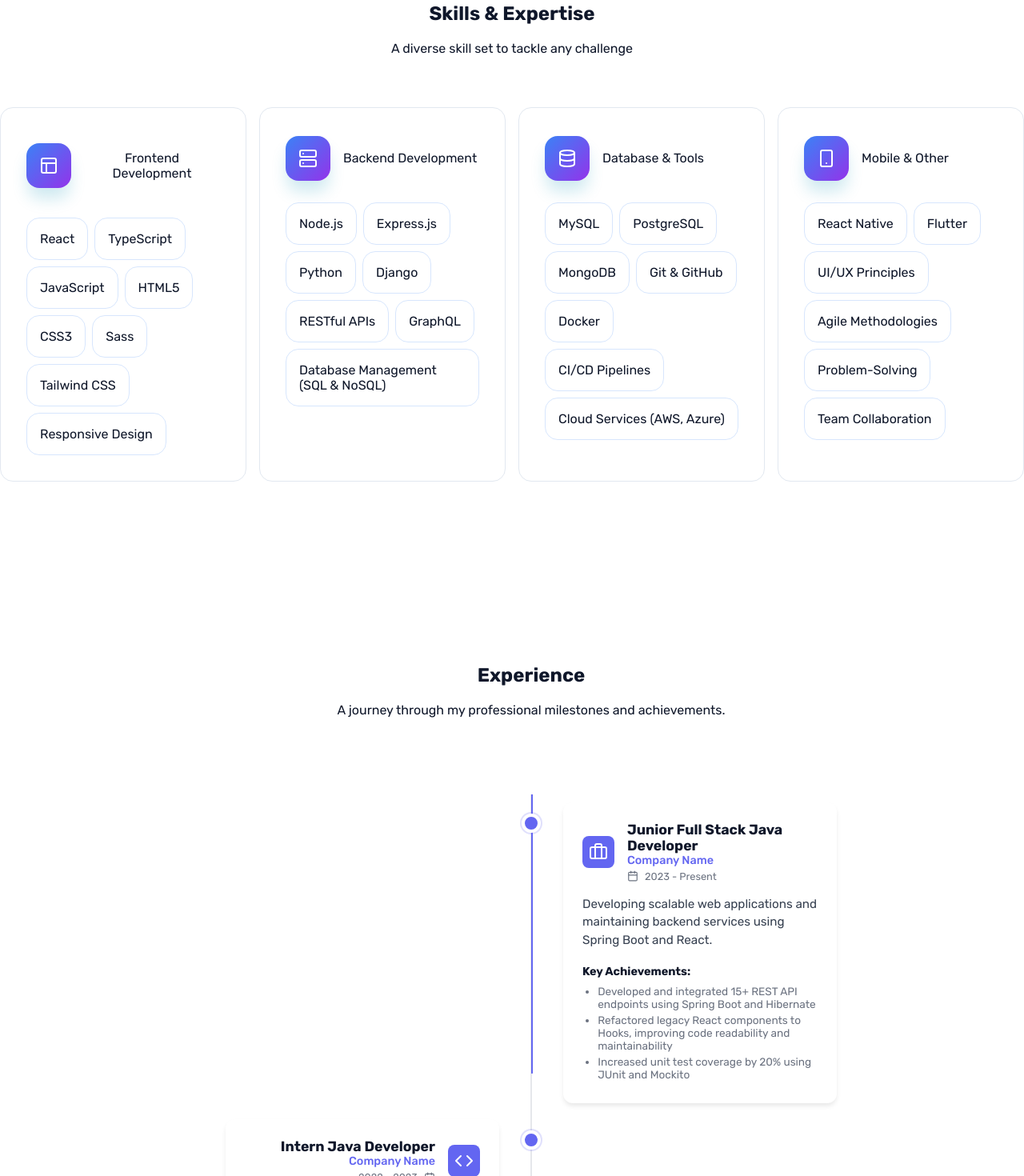
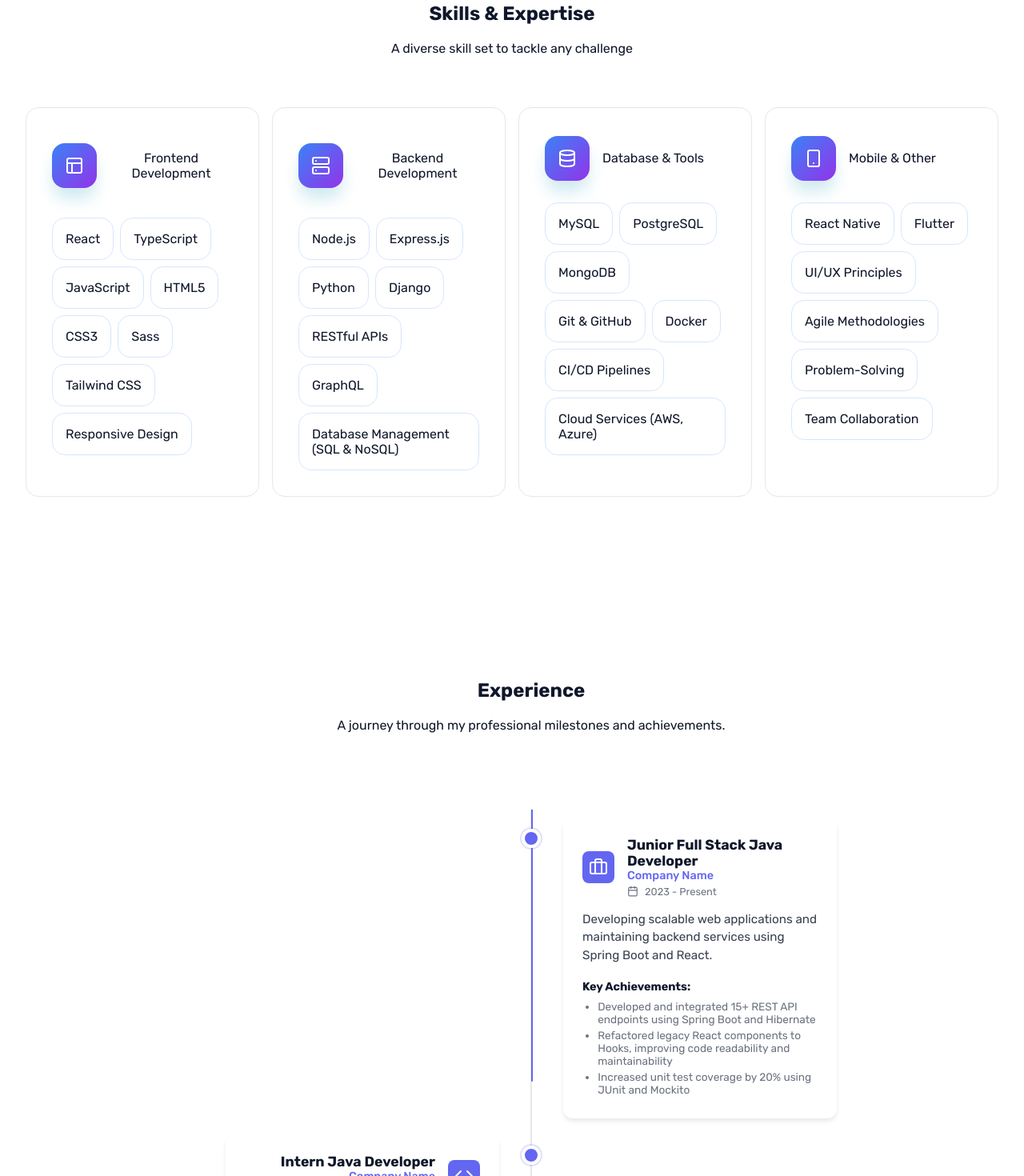
Before and after one commit to Mattias988/MKorsakowsky-V2, a Next.js app in the folder frontend/: page / in a window 1280 px wide. Shown: the part 1880-3350 px from the top of the page at 80% size. Built offline with nearby package versions, Linux system fonts and the light colour scheme; no server answers.

Commit message:
style: improve layout and responsiveness of Skills and Timeline components

```diff
--- a/frontend/src/components/Timeline/Timeline/Timeline.module.scss
+++ b/frontend/src/components/Timeline/Timeline/Timeline.module.scss
@@ -34,13 +34,17 @@ $dot-offset: calc($dot-size / 2);
 .progressLine {
   position: absolute;
   width: $line-width;
-  background-color: $primary-color; // Np. #6366f1
+  background-color: $primary-color;
   top: 0;
-  bottom: 0; // Rozciągamy na całą wysokość, ale...
+  bottom: 0;
   left: 50%;
-  transform: translateX(-50%); // Centrowanie
-  z-index: 1; // Musi być nad szarą linią
-  transform-origin: top; // KLUCZOWE: Linia będzie rosła od góry w dół
+  transform: translateX(-50%);
+  z-index: 1;
+  transform-origin: top;
+
+  @media(max-width: 768px) {
+    left: 30px;
+  }
 }
 
 .item {
@@ -50,12 +54,10 @@ $dot-offset: calc($dot-size / 2);
   box-sizing: border-box;
   z-index: 1;
 
-  // LEWA STRONA (nieparzyste)
   &:nth-child(odd) {
     left: 0;
-    text-align: right; // Tekst do prawej (opcjonalne, ładnie wygląda przy osi)
+    text-align: right;
 
-    // Header wewnątrz karty też odwracamy dla estetyki (opcjonalne)
     .cardHeader {
       flex-direction: row-reverse;
       text-align: right;
@@ -73,7 +75,6 @@ $dot-offset: calc($dot-size / 2);
     }
   }
 
-  // PRAWA STRONA (parzyste)
   &:nth-child(even) {
     left: 50%;
     text-align: left;
@@ -90,28 +91,26 @@ $dot-offset: calc($dot-size / 2);
   }
 }
 
-// KROPKA
 .dot {
   width: $dot-size;
   height: $dot-size;
   background-color: $primary-color;
   box-sizing: border-box;
-  border: 4px solid #fff; // Biała obwódka
+  border: 4px solid #fff;
   border-radius: 50%;
   position: absolute;
-  top: 24px; // Wyrównanie z górą karty
+  top: 24px;
   z-index: 10;
-  box-shadow: 0 0 0 2px rgba($primary-color, 0.2); // Delikatna poświata
+  box-shadow: 0 0 0 2px rgba($primary-color, 0.2);
 
 }
 
-// WYGLĄD KARTY (CONTENT)
 .content {
   background-color: white;
   padding: 1.5rem;
   border-radius: 12px;
   box-shadow: 0 4px 6px -1px rgba(0, 0, 0, 0.1);
-  text-align: left; // Resetujemy text-align dla zawartości karty (żeby tekst w środku był normalnie)
+  text-align: left;
 }
 
 .cardHeader {
@@ -154,7 +153,7 @@ $dot-offset: calc($dot-size / 2);
   font-size: 0.8rem;
   color: #6b7280;
   margin-top: 4px;
-  justify-content: inherit; // Dostosowuje się do align rodzica
+  justify-content: inherit;
 }
 
 .description {
@@ -180,33 +179,29 @@ $dot-offset: calc($dot-size / 2);
   }
 }
 
-// --- MOBILE (Poniżej 768px) ---
 @media screen and (max-width: 768px) {
-  // Przesuwamy linię na lewo
   .timeline::after {
     left: 30px;
-    transform: none; // Reset transformacji środkującej
+    transform: none;
   }
 
   .item {
     width: 100%;
-    padding-left: 70px; // Miejsce na linię z lewej
+    padding-left: 70px;
     padding-right: 10px;
 
-    // Resetujemy logikę parzyste/nieparzyste -> wszystko wygląda tak samo
     &:nth-child(odd), &:nth-child(even) {
       left: 0;
       text-align: left;
 
       .cardHeader {
-        flex-direction: row; // Ikona zawsze po lewej
+        flex-direction: row;
         text-align: left;
       }
     }
 
-    // Ustawiamy kropkę na nowej linii po lewej
     .dot {
-      left: 20px !important; // 30px (linia) - 10px (połowa kropki) = 20px
+      left: 20px !important;
       right: auto !important;
     }
   }
--- a/frontend/src/components/Timeline/Timeline/Timeline.tsx
+++ b/frontend/src/components/Timeline/Timeline/Timeline.tsx
@@ -30,7 +30,7 @@ export default function Timeline ({ data }: TimelineProps) {
                 <div className={styles.timeline}>
                     <motion.div
                         className={styles.progressLine}
-                        style={{ scaleY }} // Framer Motion automatycznie obsługuje transform: scaleY()
+                        style={{ scaleY }}
                     />
 
                     {data.map((item) => (
--- a/frontend/src/sections/SkillsAndExpertise/SkillsAndExpertise.module.scss
+++ b/frontend/src/sections/SkillsAndExpertise/SkillsAndExpertise.module.scss
@@ -10,6 +10,9 @@
     max-width: 1400px;
 
     margin:0 auto;
+    padding: 0 2rem;
+
+    box-sizing: border-box;
 
     display: grid;
     grid-template-columns: repeat(auto-fit, minmax(280px, 1fr));
@@ -17,7 +20,7 @@
     gap: 1rem;
 
     @media(max-width: 1024px){
-      padding: 1rem;
+      padding: 0 1rem;
     }
   }
 }
```
